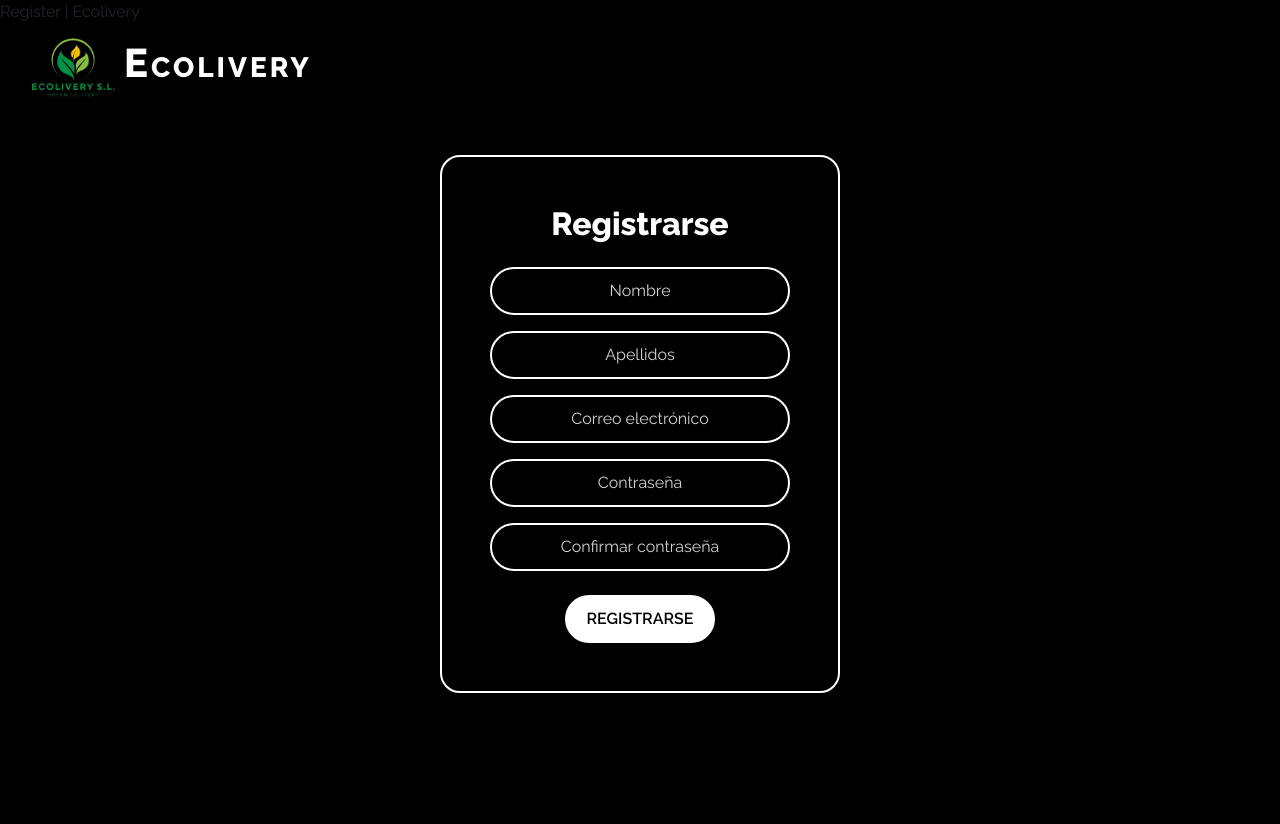
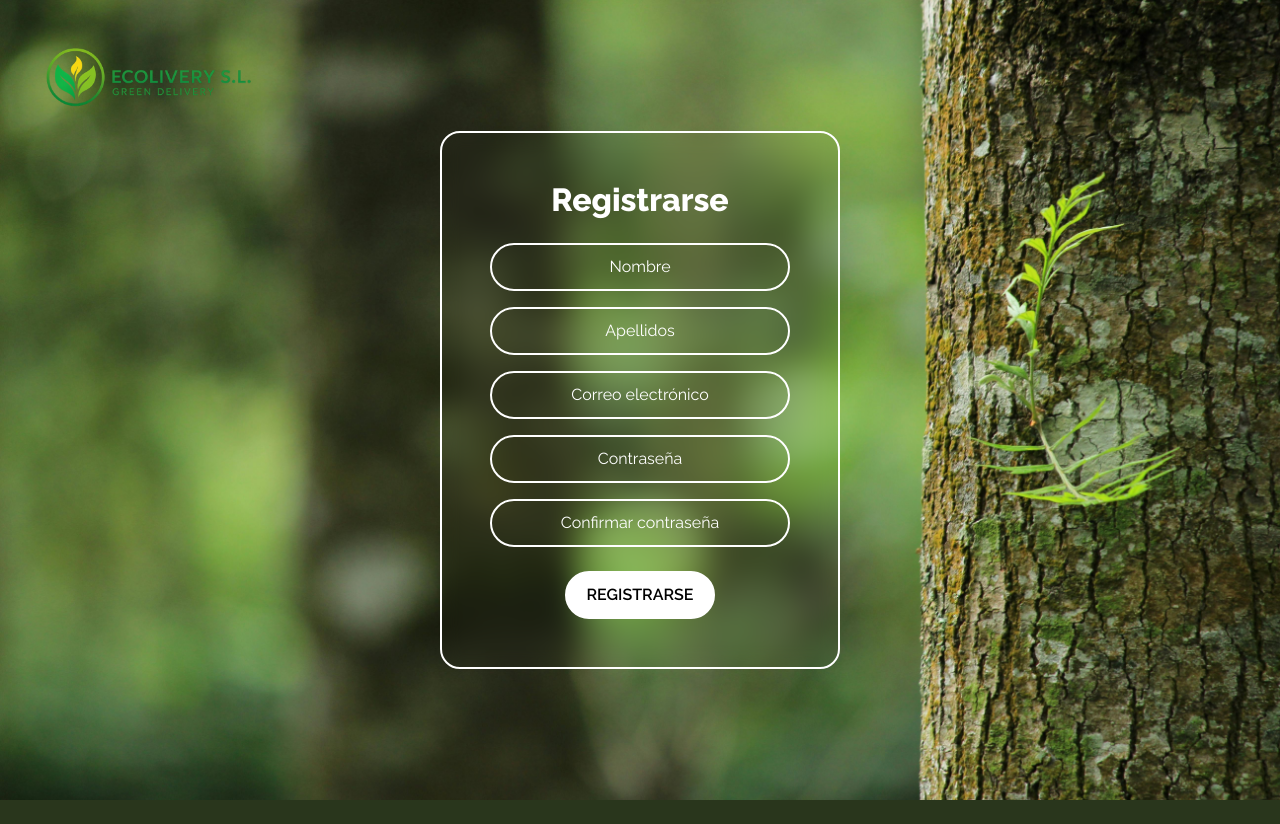
Before and after one commit to brobolo11/ecolivery, a PHP site: page /register.html in a window 1280 px wide. After the commit the page ends 800 px from the top, so only its background shows below. Run offline with PHP 8.4, Linux system fonts and the light colour scheme.

Commit message:
Mejora de vistas de index, login y register

```diff
--- a/home.css
+++ b/home.css
@@ -18,6 +18,10 @@ body {
 .logo a {
   text-decoration: none;
   color: white;
+}
+
+h2.logo img{
+  width: 20%;
 }
 
 .titulo {
--- a/home.html
+++ b/home.html
@@ -11,8 +11,8 @@
 </head>
 <body>
 
-  <header class="d-flex justify-content-between align-items-center p-4 position-absolute top-0 start-0 end-0">
-    <h2 class="logo m-0"><img src="ecolivery2.png" alt="" width="100"><a href="index.html">Ecolivery</a></h2>
+  <header class="d-flex justify-content-between align-items-center px-4 position-absolute">
+        <h2 class="logo"><a href="home.html"><img src="img/logo.png" alt=""></a></h2>
     <button id="logoutBtn" class="btn btn-white custom-btn">CERRAR SESIÓN</button>
   </header>
 
--- a/register.css
+++ b/register.css
@@ -3,7 +3,8 @@
 body {
   margin: 0;
   font-family: 'Raleway', sans-serif;
-  background-color: #000;
+  background-image: url("img/fondoLogin.jpg");
+  background-size: cover;
   height: 100vh;
   overflow: hidden;
 }
@@ -66,3 +67,11 @@ body {
   border-radius: 20px;
   backdrop-filter: blur(10px);
 }
+
+h2.logo img{
+  width: 20%;
+}
+
+#registerForm input::placeholder{
+  color: white;
+}
--- a/register.html
+++ b/register.html
@@ -2,22 +2,23 @@
 <html lang="es">
 <head>
   <meta charset="UTF-8">
-  <titulo>Register | Ecolivery</titulo>
   <link rel="stylesheet" href="https://cdn.jsdelivr.net/npm/bootstrap@5.3.5/dist/css/bootstrap.min.css">
   <script src="https://cdn.jsdelivr.net/npm/bootstrap@5.3.5/dist/js/bootstrap.bundle.min.js"></script>
   <link rel="stylesheet" href="register.css">
 </head>
 <body>
 
-    <header class="d-flex justify-content-between align-items-center p-4 position-absolute top-0 start-0 end-0">
-        <h2 class="logo m-0"><img src="ecolivery2.png" alt="" width="100"><a href="index.html">Ecolivery</a></h2>
+    <header class="d-flex justify-content-between align-items-center px-4 position-absolute">
+
+        <h2 class="logo m-0"><a href="index.html"><img src="img/logo.png" alt=""></a></h2>
+
     </header>
 
     <main class="d-flex justify-content-center align-items-center vh-100 text-center">
         <div class="register-box p-5">
             <h1 class="titulo text-white mb-4">Registrarse</h1>
 
-            <form class="d-flex flex-column align-items-center gap-3" style="width: 300px;">
+            <form id="registerForm" class="d-flex flex-column align-items-center gap-3" style="width: 300px;">
                 <input type="text" name="nombre" class="form-control custom-input" placeholder="Nombre" required>
                 <input type="text" name="apellidos" class="form-control custom-input" placeholder="Apellidos" required>
                 <input type="email" name="correo" class="form-control custom-input" placeholder="Correo electrónico" required>
```
Also changed, not shown: index.css (+16 -2 lines), index.html (+4 -5 lines), login.css (+10 -1 lines), login.html (+4 -3 lines), ecolivery.png (deleted), ecolivery2.png (deleted), img/fondoIndex.png (added), img/fondoLogin.jpg (added), img/logo.png (added).
